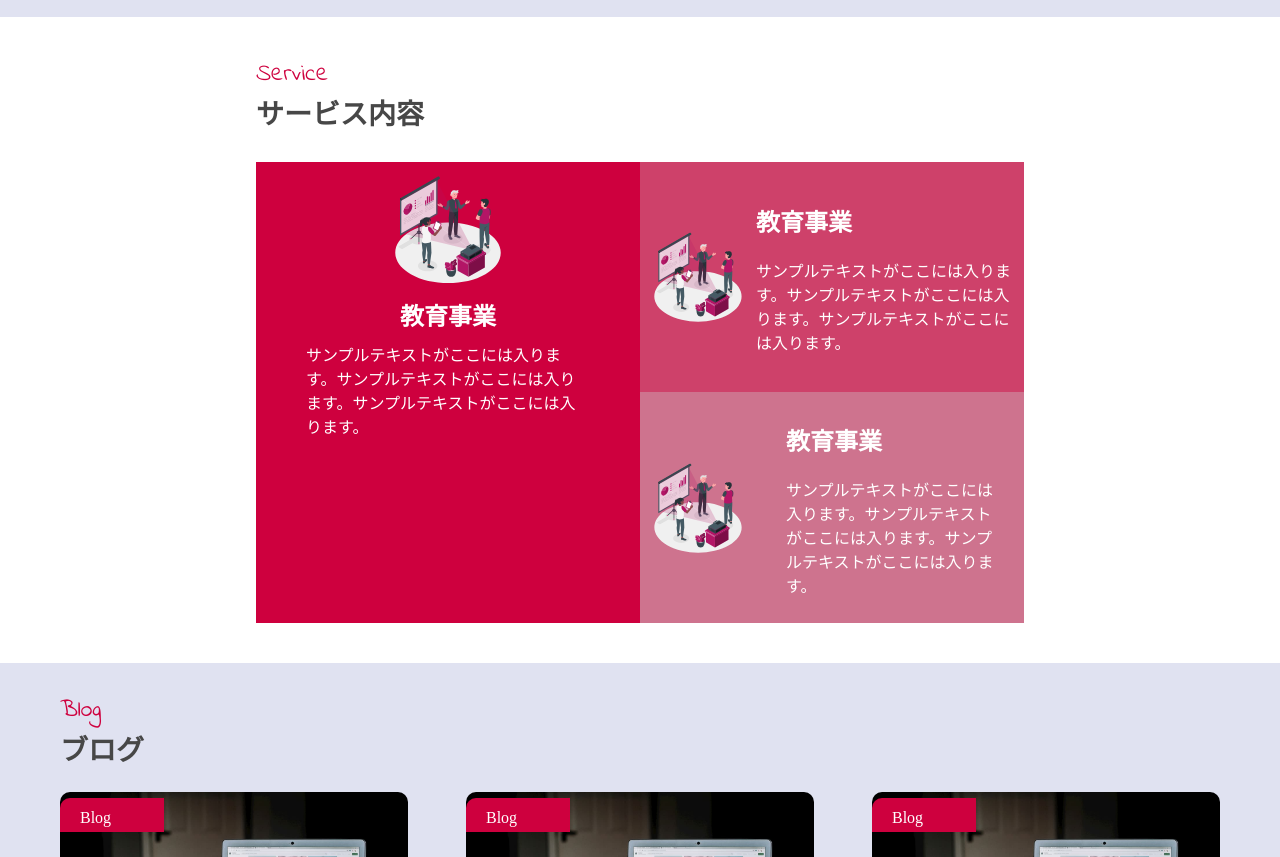
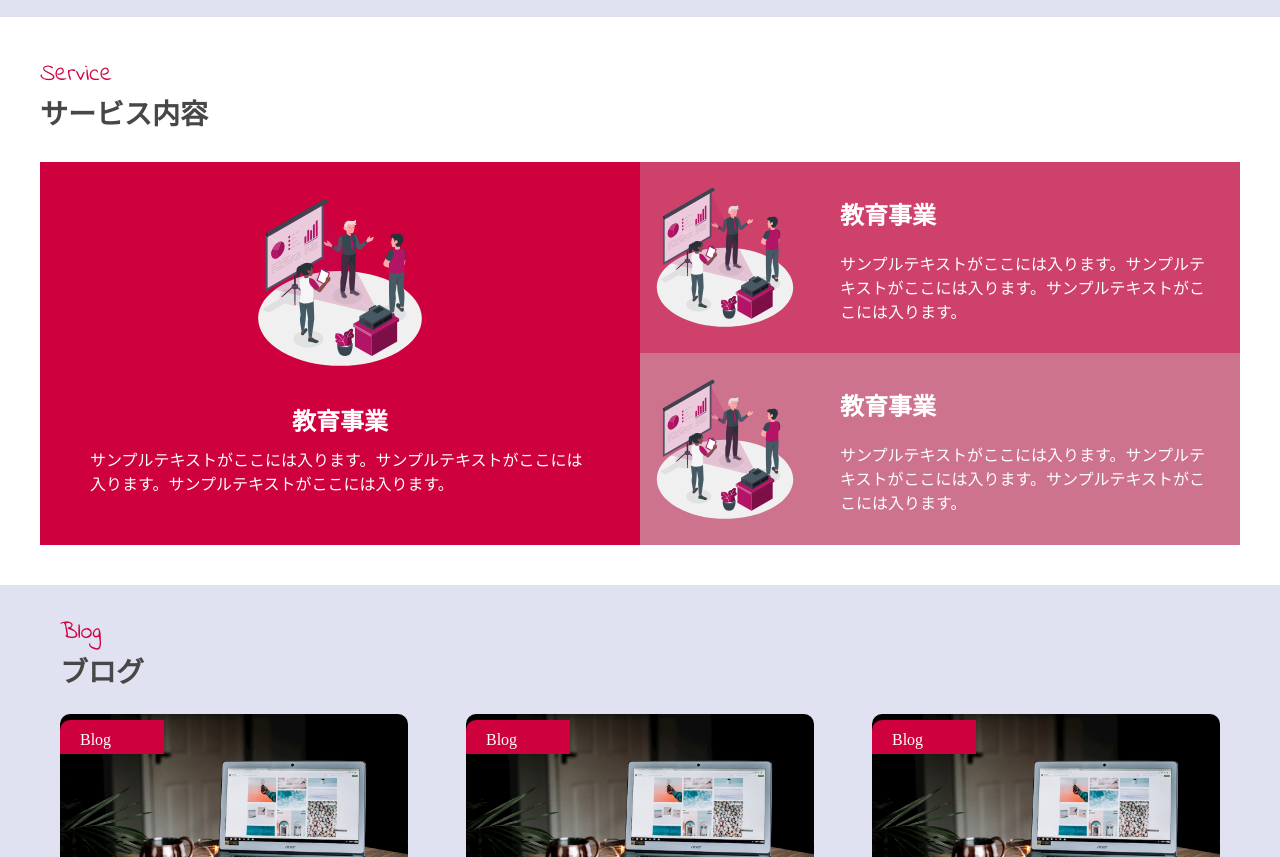
Before and after one commit to makoto-tanji/static_web_design_ch3, a plain HTML site: page 20211130_tanji/index.html in a window 1280 px wide. Shown: the part 1775-2632 px from the top of the page. Drawn offline with Linux system fonts and the light colour scheme.

Commit message:
second-commit. fixed margin of box1

```diff
--- a/20211130_tanji/css/style.css
+++ b/20211130_tanji/css/style.css
@@ -157,7 +157,7 @@ nav {
 
 /* サービス */
 #part_service {
-  margin: 40px 20%;
+  margin: 40px 40px;
   /* height: 600px; */
 }
 .grid_service {
@@ -181,7 +181,7 @@ nav {
   width: 30%;
   align-items: center;
   justify-content: space-around;
-  margin: 10px auto;
+  margin: 30px auto;
 }
 .text_service_1 {
   margin: 10px 50px 0px 50px;
--- a/20211130_tanji/index.html
+++ b/20211130_tanji/index.html
@@ -122,7 +122,7 @@
           </div>
           <div class="box2">
             <img src="./img/service__first.svg" alt="" class="img_service_2">
-            <div class="container_text_service">
+            <div class="text_service">
               <h2>教育事業</h2>
               <p>サンプルテキストがここには入ります。サンプルテキストがここには入ります。サンプルテキストがここには入ります。</p>
             </div>
```
